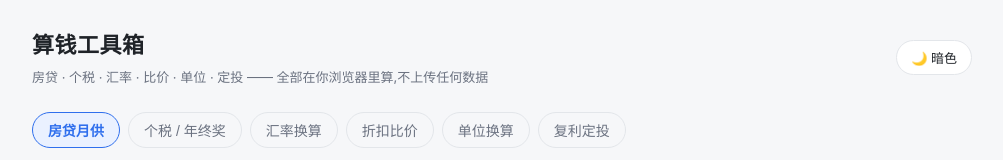
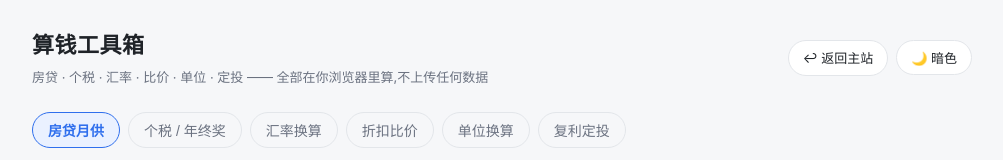
Before and after one commit to Nanpuxi/Nanpuxi.github.io, a plain HTML site: page tools/index.html in a window 1280 px wide. Shown: the top 160 px of the page, without its empty margins (138-1141 px from the left). Drawn offline with Linux system fonts and the light colour scheme.

Commit message:
Add files via upload

```diff
--- a/tools/index.html
+++ b/tools/index.html
@@ -112,7 +112,10 @@
       <h1>算钱工具箱</h1>
       <div class="sub">房贷 · 个税 · 汇率 · 比价 · 单位 · 定投 —— 全部在你浏览器里算,不上传任何数据</div>
     </div>
-    <button class="theme-btn" id="themeBtn">🌙 暗色</button>
+    <div style="display:flex; gap:8px; align-items:center; flex-wrap:wrap;">
+      <a class="theme-btn" href="https://nanpuxi.github.io" target="_blank" rel="noopener noreferrer" style="text-decoration:none;">↩ 返回主站</a>
+      <button class="theme-btn" id="themeBtn">🌙 暗色</button>
+    </div>
   </header>
 
   <nav class="tabs" id="tabs">
```
